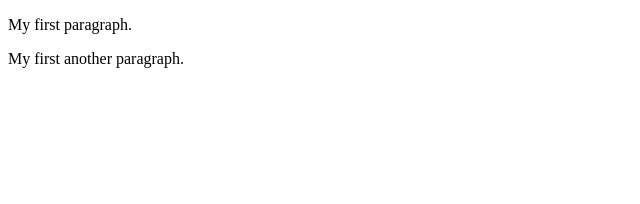
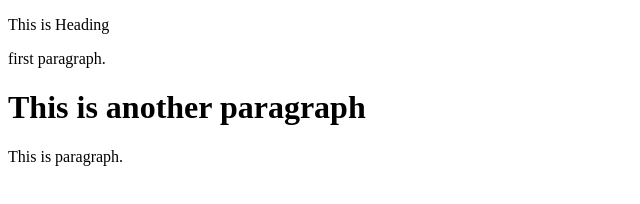
Before and after one commit to aip90/learning-git, a plain HTML site: page index.html in a window 1280 px wide. Shown: the whole page, without its empty margins (0-640 px from the left). Drawn offline with Linux system fonts and the light colour scheme.

Commit message:
Update index.html

```diff
--- a/index.html
+++ b/index.html
@@ -4,7 +4,9 @@
 <title>Page Title</title>
 </head>
 <body>
-    <p>My first paragraph.</p>
-    <p>My first another paragraph.</p>
+    <p>This is Heading</p>
+    <p>first paragraph.</p>
+    <h1>This is another paragraph</h1>
+    <p>This is paragraph.</p>
 </body>
 </html>
```
